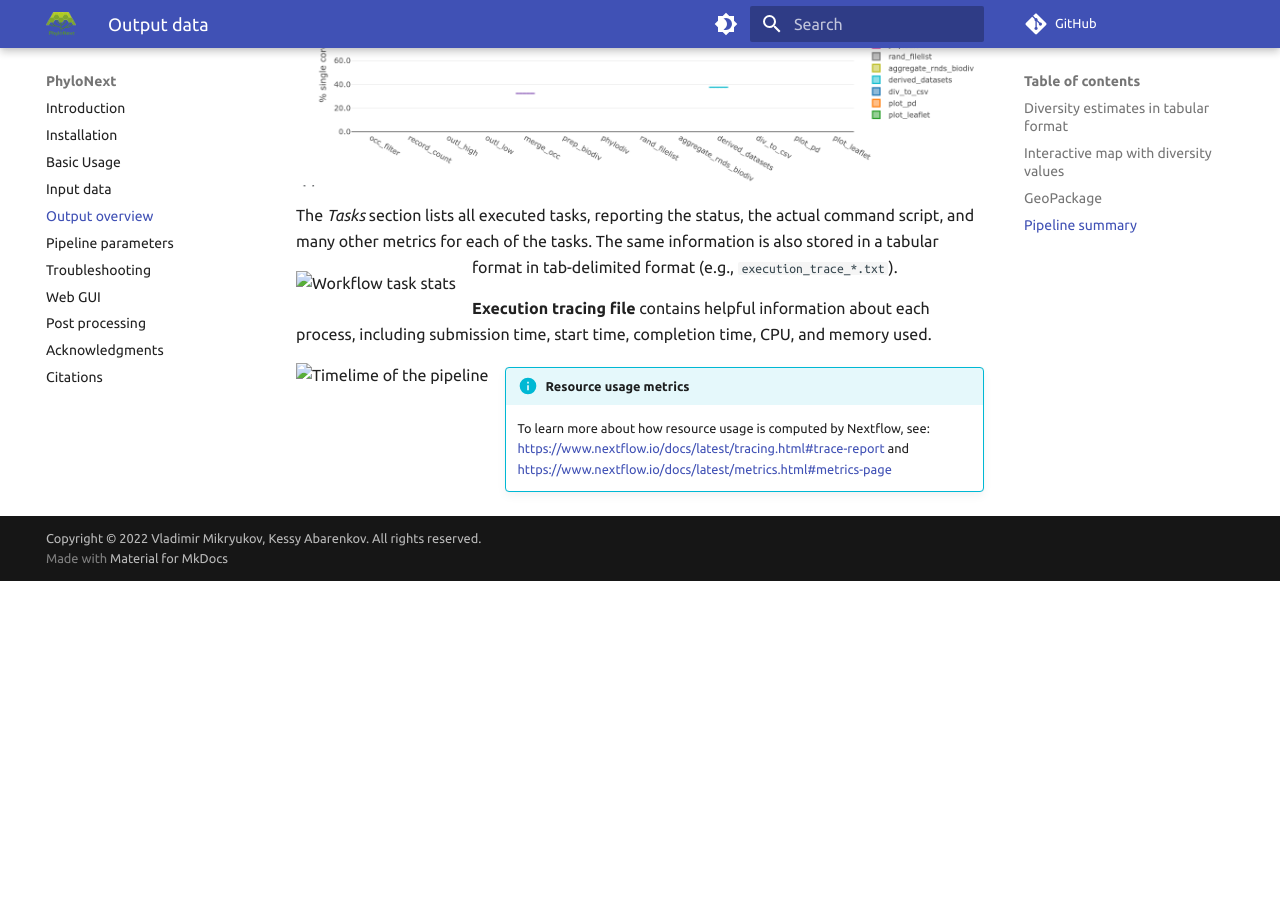
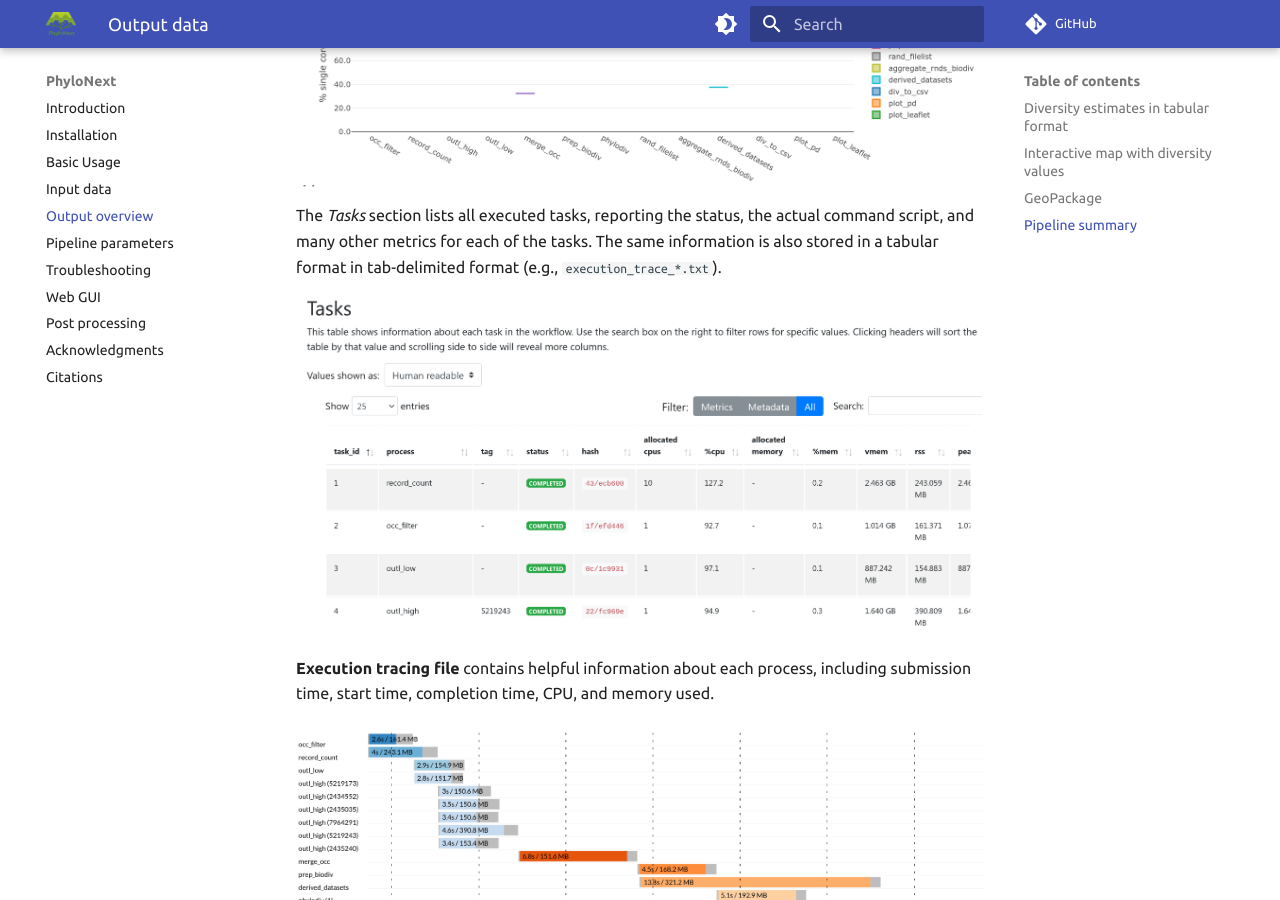
Before and after one commit to vmikk/phylonext_manual, an MkDocs documentation site: the page built from docs/outputs.md, in a window 1280 px wide and 900 px high, scrolled down 1319 px. Built offline with MkDocs 1.6.1 and Material for MkDocs 9.7.7, drawn with Linux system fonts in a browser that asks for light colours; comment, search, counter and statistics services are not loaded; before the commit the page ends 1900 px from its top, so only the background shows below that.

Commit message:
fix workflow report image links

```diff
--- a/docs/outputs.md
+++ b/docs/outputs.md
@@ -43,12 +43,11 @@ These plots are very helpful in checking that task resources are used efficientl
 
 The *Tasks* section lists all executed tasks, reporting the status, the actual command script, and many other metrics for each of the tasks.
 The same information is also stored in a tabular format in tab-delimited format (e.g., `execution_trace_*.txt`).
-![Workflow task stats](docs/assets/Report_TaskStats.png){ align=left }
+![Workflow task stats](assets/Report_TaskStats.png){ align=left }
 
 
 **Execution tracing file** contains helpful information about each process, including submission time, start time, completion time, CPU, and memory used.
-![Timelime of the pipeline](docs/assets/Report_Timeline.png){ align=left }
-
+![Timelime of the pipeline](assets/Report_Timeline.png){ align=left }
 
 
 !!! info "Resource usage metrics"
```
